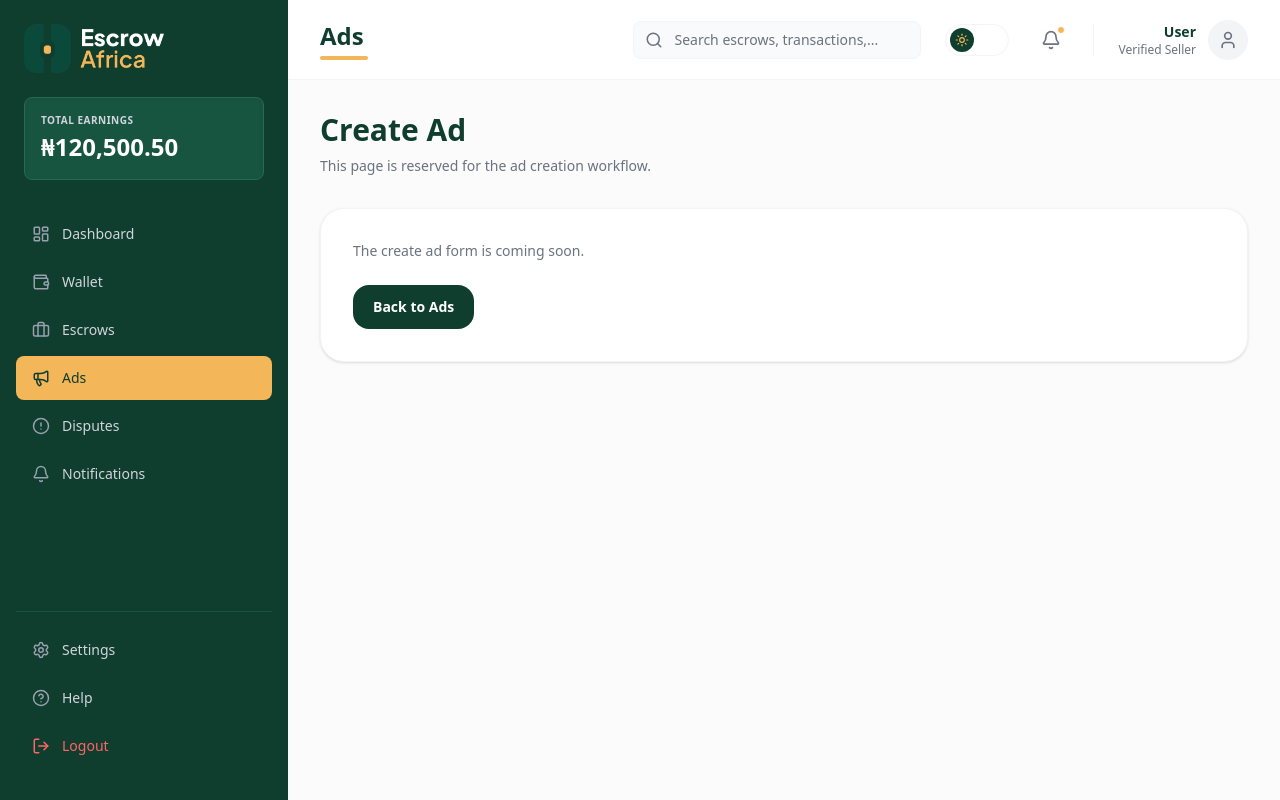
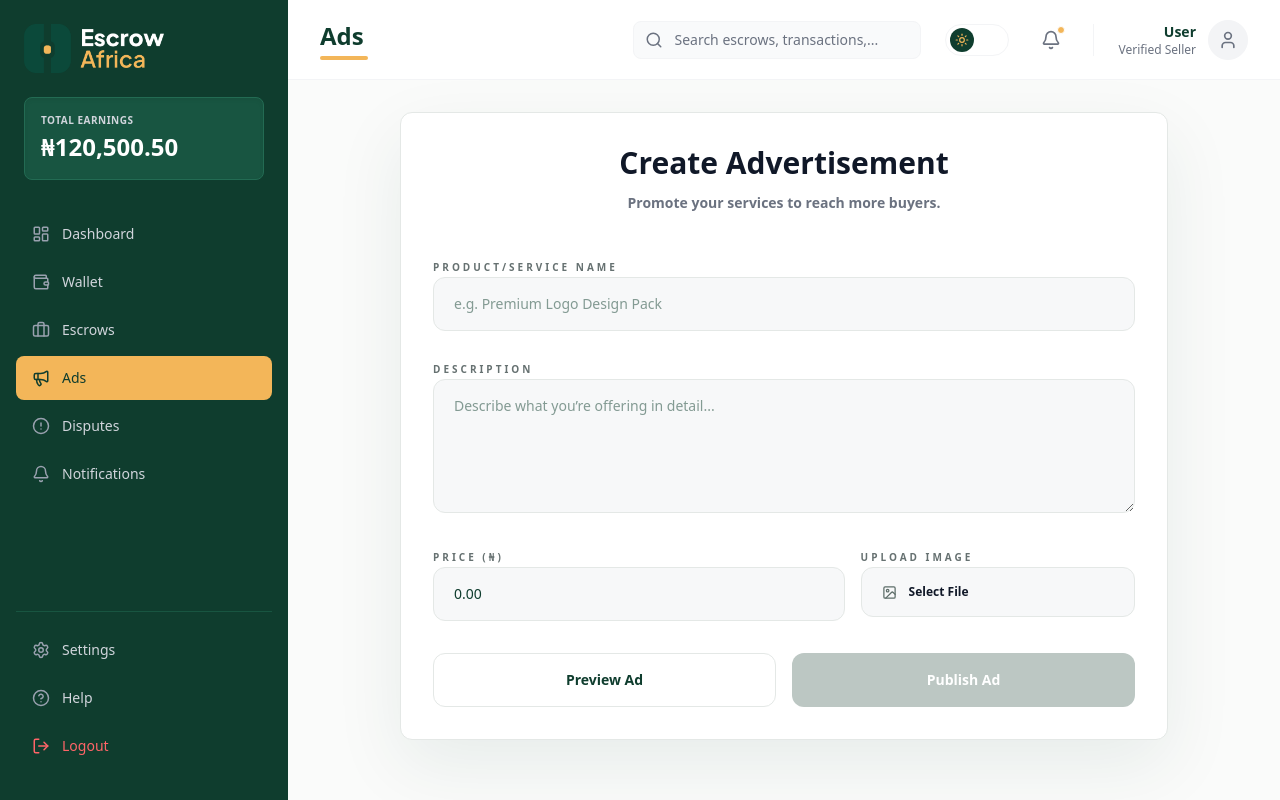
Before and after one commit to escrow-africa/escrow-frontend, a Next.js app: page /dashboard/ads/create in a window 1280 px wide. Built offline with nearby package versions, Linux system fonts and the light colour scheme; no server answers.

Commit message:
feat: implement Create Ad functionality with form handling and preview

```diff
--- a/api/ads.ts
+++ b/api/ads.ts
@@ -28,3 +28,28 @@ export async function fetchAds(): Promise<Ad[]> {
     setTimeout(() => resolve(MOCK_ADS), 120);
   });
 }
+
+export interface CreateAdPayload {
+  title: string;
+  description: string;
+  price: number;
+}
+
+export async function createAd(payload: CreateAdPayload): Promise<Ad> {
+  return new Promise((resolve) => {
+    setTimeout(
+      () =>
+        resolve({
+          id: `${Date.now()}`,
+          title: payload.title,
+          description: payload.description,
+          price: payload.price,
+          image: "/ad1.png",
+          status: "ACTIVE",
+          views: 0,
+          clicks: 0,
+        }),
+      200,
+    );
+  });
+}
--- a/app/dashboard/ads/create/page.tsx
+++ b/app/dashboard/ads/create/page.tsx
@@ -1,19 +1,193 @@
-import Link from "next/link";
+"use client";
+
+import React, { useEffect, useMemo, useRef, useState } from "react";
+import { Image as ImageIcon } from "lucide-react";
+import { useRouter } from "next/navigation";
+import toast from "react-hot-toast";
+import { createAd } from "@/api/ads";
 
 export default function CreateAdPage() {
+  const [title, setTitle] = useState("");
+  const [description, setDescription] = useState("");
+  const [price, setPrice] = useState("0.00");
+  const [imageFile, setImageFile] = useState<File | null>(null);
+  const [previewUrl, setPreviewUrl] = useState("");
+  const [showPreview, setShowPreview] = useState(false);
+  const [isSubmitting, setIsSubmitting] = useState(false);
+  const fileInputRef = useRef<HTMLInputElement | null>(null);
+  const router = useRouter();
+
+  useEffect(() => {
+    return () => {
+      if (previewUrl) {
+        URL.revokeObjectURL(previewUrl);
+      }
+    };
+  }, [previewUrl]);
+
+  const parsedPrice = useMemo(() => {
+    const normalized = price.replace(/[^0-9.]/g, "");
+    const amount = Number(normalized);
+    return Number.isFinite(amount) ? amount : 0;
+  }, [price]);
+
+  const canPublish = Boolean(title.trim() && description.trim() && parsedPrice > 0);
+
+  const handleSelectFile = () => {
+    fileInputRef.current?.click();
+  };
+
+  const handleFileChange = (event: React.ChangeEvent<HTMLInputElement>) => {
+    const file = event.target.files?.[0] ?? null;
+    setImageFile(file);
+
+    if (file) {
+      const url = URL.createObjectURL(file);
+      setPreviewUrl(url);
+    } else {
+      setPreviewUrl("");
+    }
+  };
+
+  const handlePublish = async (event: React.FormEvent<HTMLFormElement>) => {
+    event.preventDefault();
+    if (!canPublish) return;
+
+    setIsSubmitting(true);
+    try {
+      await createAd({
+        title: title.trim(),
+        description: description.trim(),
+        price: parsedPrice,
+      });
+
+      toast.success("Advertisement published successfully.");
+      router.push("/dashboard/ads");
+    } catch (error) {
+      console.error(error);
+      toast.error("Unable to publish advert. Please try again.");
+      setIsSubmitting(false);
+    }
+  };
+
+  const handlePreview = () => {
+    setShowPreview(true);
+  };
+
   return (
-    <div className="flex flex-col h-full fade-in pb-12">
-      <div className="mb-8">
-        <h1 className="text-3xl font-bold text-[#0F3D2E] mb-2">Create Ad</h1>
-        <p className="text-muted-foreground text-sm">
-          This page is reserved for the ad creation workflow.
-        </p>
-      </div>
-      <div className="rounded-3xl border border-border bg-white p-8 shadow-sm">
-        <p className="text-sm text-muted-foreground">The create ad form is coming soon.</p>
-        <Link href="/dashboard/ads" className="mt-6 inline-flex items-center px-5 py-3 rounded-2xl bg-[#0F3D2E] text-white text-sm font-semibold hover:bg-[#123f30] transition-colors">
-          Back to Ads
-        </Link>
+    <div className="flex justify-center pb-12 px-4">
+      <div className="w-full max-w-3xl">
+        <div className="rounded-xl border border-[#E4E8E6] bg-white p-8 shadow-[0_25px_70px_rgba(15,61,46,0.08)]">
+          <div className="text-center mb-10">
+            <h1 className="text-3xl font-semibold ">Create Advertisement</h1>
+            <p className="mt-3  font-semibold text-sm text-muted-foreground">Promote your services to reach more buyers.</p>
+          </div>
+
+          <form className="space-y-6" onSubmit={handlePublish}>
+            <label className="block space-y-3">
+              <span className="text-[10px] font-semibold uppercase tracking-[0.3em] text-[#667171]">
+                Product/Service Name
+              </span>
+              <input
+                value={title}
+                onChange={(event) => setTitle(event.target.value)}
+                placeholder="e.g. Premium Logo Design Pack"
+                className="w-full rounded-xl border border-[#E4E8E6] bg-[#F7F8F9] px-5 py-4 text-sm text-[#0F3D2E] outline-none transition focus:border-[#0F3D2E] focus:ring-2 focus:ring-[#0F3D2E]/15"
+              />
+            </label>
+
+            <label className="block space-y-3">
+              <span className="text-[10px] font-semibold uppercase tracking-[0.3em] text-[#667171]">
+                Description
+              </span>
+              <textarea
+                value={description}
+                onChange={(event) => setDescription(event.target.value)}
+                rows={5}
+                placeholder="Describe what you’re offering in detail..."
+                className="w-full rounded-xl border border-[#E4E8E6] bg-[#F7F8F9] px-5 py-4 text-sm text-[#0F3D2E] outline-none transition focus:border-[#0F3D2E] focus:ring-2 focus:ring-[#0F3D2E]/15"
+              />
+            </label>
+
+            <div className="grid gap-4 md:grid-cols-[1.2fr_0.8fr]">
+              <label className="block space-y-3">
+                <span className="text-[10px] font-semibold uppercase tracking-[0.3em] text-[#667171]">Price (₦)</span>
+                <input
+                  type="text"
+                  value={price}
+                  onChange={(event) => setPrice(event.target.value)}
+                  placeholder="0.00"
+                  className="w-full rounded-xl border border-[#E4E8E6] bg-[#F7F8F9] px-5 py-4 text-sm text-[#0F3D2E] outline-none transition focus:border-[#0F3D2E] focus:ring-2 focus:ring-[#0F3D2E]/15"
+                />
+              </label>
+
+              <div className="block space-y-3">
+                <span className="text-[10px] font-semibold uppercase tracking-[0.3em] text-[#667171]">Upload Image</span>
+                <button
+                  type="button"
+                  onClick={handleSelectFile}
+                  className="group flex w-full items-center gap-3 rounded-xl border border-[#E4E8E6] bg-[#F7F8F9] px-5 py-4 text-left transition"
+                >
+                  <span className="inline-flex items-center justify-center text-[#5D6D69]">
+                    <ImageIcon size={15} />
+                  </span>
+                  <span className="text-xs font-semibold">Select File</span>
+                </button>
+                <input
+                  ref={fileInputRef}
+                  type="file"
+                  accept="image/*"
+                  aria-label="Upload advertisement image"
+                  className="hidden"
+                  onChange={handleFileChange}
+                />
+              </div>
+            </div>
+
+            <div className="grid gap-4 md:grid-cols-2">
+              <button
+                type="button"
+                onClick={handlePreview}
+                className="rounded-xl border border-[#E4E8E6] bg-white px-6 py-4 text-sm font-semibold text-[#0F3D2E] transition hover:bg-[#F7F8F9]"
+              >
+                Preview Ad
+              </button>
+              <button
+                type="submit"
+                disabled={!canPublish || isSubmitting}
+                className={`rounded-xl px-6 py-4 text-sm font-semibold text-white transition ${
+                  canPublish
+                    ? "bg-[#0F3D2E] hover:bg-[#123f30]"
+                    : "bg-[#BCC7C3] cursor-not-allowed"
+                }`}
+              >
+                {isSubmitting ? "Publishing..." : "Publish Ad"}
+              </button>
+            </div>
+          </form>
+
+          {showPreview && (
+            <div className="mt-8 rounded-xl border border-[#E4E8E6] bg-[#F8FAF9] p-6">
+              <div className="flex flex-col gap-4 md:flex-row md:items-start">
+                <div className="h-32 w-full overflow-hidden rounded-3xl bg-[#E7ECEA] md:h-32 md:w-40">
+                  {previewUrl ? (
+                    <img src={previewUrl} alt="Ad preview" className="h-full w-full object-cover" />
+                  ) : (
+                    <div className="flex h-full items-center justify-center text-sm text-[#5D6D69]">
+                      No image selected
+                    </div>
+                  )}
+                </div>
+                <div className="flex-1">
+                  <p className="text-xs uppercase tracking-[0.3em] text-[#667171]">Preview</p>
+                  <h2 className="mt-3 text-xl font-semibold text-[#0F3D2E]">{title || "Your ad title"}</h2>
+                  <p className="mt-2 text-sm leading-6 text-[#4A5550]">{description || "Your ad description will appear here."}</p>
+                  <p className="mt-4 text-lg font-semibold text-[#0F3D2E]">₦{parsedPrice.toFixed(2)}</p>
+                </div>
+              </div>
+            </div>
+          )}
+        </div>
       </div>
     </div>
   );
```
